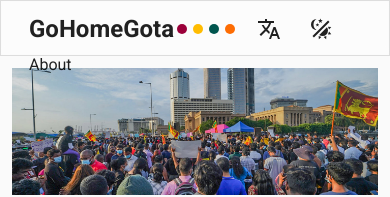
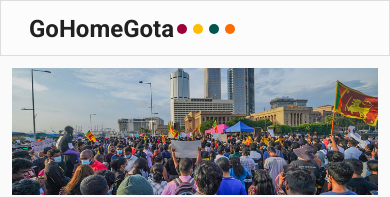
Before and after one commit to Charith47/go-home-gota, a Vue app: page / in a window 390 px wide. Shown: the top 197 px of the page. Built offline with nearby package versions, Linux system fonts and the light colour scheme.

Commit message:
added responsive hiding for app bar icons

```diff
--- a/src/App.vue
+++ b/src/App.vue
@@ -24,14 +24,14 @@
         <LocaleSwitcher></LocaleSwitcher>
 
         <!--dark mode switch-->
-        <v-btn @click="toggleTheme" icon class="mr-4 text--primary">
+        <v-btn @click="toggleTheme" icon class="d-none d-sm-flex mr-4 text--primary">
           <v-icon>
             {{ icons.mdiThemeLightDark }}
           </v-icon>
         </v-btn>
 
         <!--router links here-->
-        <router-link class="text--primary" to="/about">{{
+        <router-link class="d-none d-sm-flex text--primary" to="/about">{{
           $t("main.appBar.about")
         }}</router-link>
       </v-container>
--- a/src/components/LocaleSwitcher.vue
+++ b/src/components/LocaleSwitcher.vue
@@ -1,7 +1,7 @@
 <template>
   <v-menu open-on-hover offset-y>
     <template v-slot:activator="{ on, attrs }">
-      <v-icon class="pr-4 text--primary" v-bind="attrs" v-on="on">
+      <v-icon class="d-none d-sm-flex pr-4 text--primary" v-bind="attrs" v-on="on">
         {{ icons.mdiTranslate }}
       </v-icon>
     </template>
```
